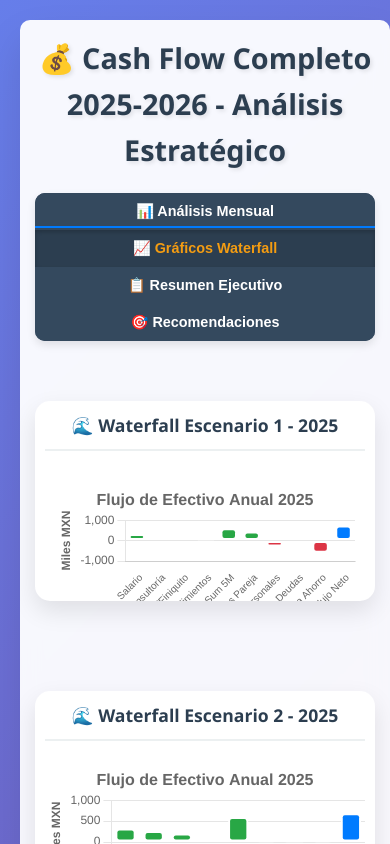
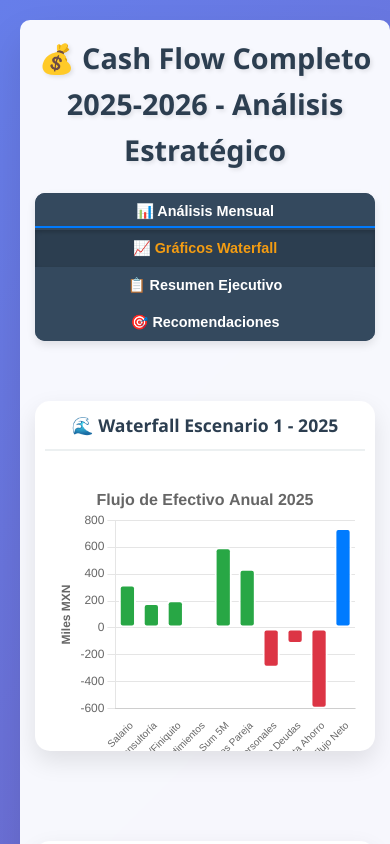
Before and after one commit to Kilobato04/091525, a website: page index.html in a window 390 px wide. Both pictures are taken after a click on the button "📈 Gráficos Waterfall". Shown: the top 844 px of the page. Drawn offline with nearby package versions, Linux system fonts and the light colour scheme.

Commit message:
Update styles.css

```diff
--- a/assets/css/styles.css
+++ b/assets/css/styles.css
@@ -104,6 +104,7 @@ h4 {
     grid-template-columns: 1fr 1fr;
     gap: 30px;
     margin: 20px 0;
+    width: 100%;
 }
 
 .charts-grid {
@@ -115,9 +116,9 @@ h4 {
 }
 
 .charts-grid .chart-container {
-    height: 350px;
-    min-height: 350px;
-    max-height: 350px;
+    height: 500px;
+    min-height: 500px;
+    max-height: 500px;
 }
 
 .summary-grid {
@@ -135,6 +136,7 @@ h4 {
     box-shadow: 0 10px 25px rgba(0, 0, 0, 0.1);
     border: 3px solid;
     transition: transform 0.3s ease, box-shadow 0.3s ease;
+    width: 100%;
 }
 
 .scenario-panel:hover {
@@ -203,7 +205,8 @@ h4 {
     border-radius: 8px;
     overflow: hidden;
     box-shadow: 0 4px 8px rgba(0,0,0,0.1);
-    table-layout: fixed;
+    table-layout: auto;
+    min-width: 100%;
 }
 
 .monthly-table th,
@@ -233,6 +236,7 @@ h4 {
     text-align: left;
     padding-left: 8px;
     font-size: 0.75em;
+    min-width: 120px;
 }
 
 .monthly-table tbody tr:hover {
@@ -318,15 +322,17 @@ h4 {
 /* ===== CHART CONTAINERS ===== */
 .chart-container {
     margin: 30px 0;
-    padding: 20px;
+    padding: 25px;
     background: white;
     border-radius: 15px;
     box-shadow: 0 10px 25px rgba(0, 0, 0, 0.1);
     transition: transform 0.3s ease;
     position: relative;
     width: 100%;
-    height: 400px;
+    height: 550px;
+    min-height: 550px;
     overflow: hidden;
+    box-sizing: border-box;
 }
 
 .chart-container:hover {
@@ -335,7 +341,7 @@ h4 {
 
 .chart-container canvas {
     max-width: 100% !important;
-    max-height: 350px !important;
+    max-height: 480px !important;
     width: auto !important;
     height: auto !important;
 }
@@ -507,15 +513,15 @@ h4 {
     }
 
     .chart-container {
-        height: 300px;
-        min-height: 300px;
-        max-height: 300px;
+        height: 450px;
+        min-height: 450px;
+        max-height: 450px;
     }
 
     .charts-grid .chart-container {
-        height: 300px;
-        min-height: 300px;
-        max-height: 300px;
+        height: 450px;
+        min-height: 450px;
+        max-height: 450px;
     }
 }
 
@@ -562,15 +568,15 @@ h4 {
 
     .chart-container {
         padding: 15px;
-        height: 250px;
-        min-height: 250px;
-        max-height: 250px;
+        height: 400px;
+        min-height: 400px;
+        max-height: 400px;
     }
 
     .charts-grid .chart-container {
-        height: 250px;
-        min-height: 250px;
-        max-height: 250px;
+        height: 400px;
+        min-height: 400px;
+        max-height: 400px;
     }
 
     .executive-summary,
@@ -595,6 +601,7 @@ h4 {
     .monthly-table th.concept-header {
         width: 80px;
         font-size: 0.6em;
+        min-width: 80px;
     }
 
     .scenario-title {
@@ -613,15 +620,15 @@ h4 {
 
     .chart-container {
         padding: 10px;
-        height: 200px;
-        min-height: 200px;
-        max-height: 200px;
+        height: 350px;
+        min-height: 350px;
+        max-height: 350px;
     }
 
     .charts-grid .chart-container {
-        height: 200px;
-        min-height: 200px;
-        max-height: 200px;
+        height: 350px;
+        min-height: 350px;
+        max-height: 350px;
     }
 }
 
```
